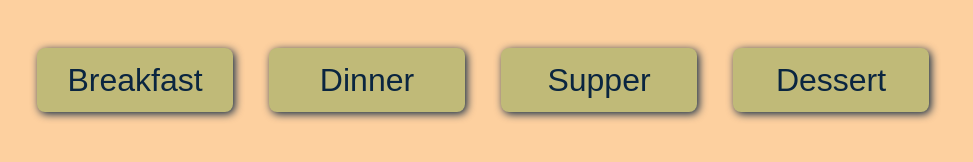
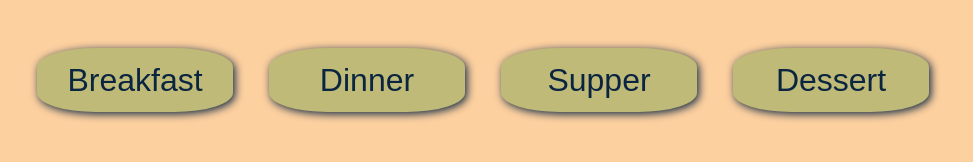
Before and after one commit to wiertlooo/38794_38381_38543_38379-, a React (Create React App) app: page / in a window 1280 px wide. Shown: the part 162-324 px from the top of the page, without its empty margins (157-1130 px from the left). Built offline with nearby package versions, Linux system fonts and the light colour scheme.

Commit message:
style buttons

```diff
--- a/src/pages/Home.tsx
+++ b/src/pages/Home.tsx
@@ -41,6 +41,8 @@ const Home: React.FC = () => {
                 <button className="btn btn-dessert">Dessert</button>
             </div>
             {buttonClicked && <RecipeComponent type={typeProp} />}
+
+            {/* tylko do stylowania, usunąć później */}
             <div id="recipe-container">
                 <div className="two-column">
                     <div className="col-left">
@@ -63,7 +65,8 @@ const Home: React.FC = () => {
                     <div className="col-right">
                         <img
                             className="anim-slide-in"
-                            src="https://img.freepik.com/free-photo/grilled-chicken-rice-spicy-chickpeas-avocado-cabbage-pepper-buddha-bowl_127032-1996.jpg?w=826&t=st=1718193180~exp=1718193780~hmac=717bd059b95c2ef7590d69d59b0d903b7599751e0c627e55b32b2cc037f86c5d"
+                            // src="https://img.freepik.com/free-photo/grilled-chicken-rice-spicy-chickpeas-avocado-cabbage-pepper-buddha-bowl_127032-1996.jpg?w=826&t=st=1718193180~exp=1718193780~hmac=717bd059b95c2ef7590d69d59b0d903b7599751e0c627e55b32b2cc037f86c5d"
+                            src="https://i2.wp.com/www.downshiftology.com/wp-content/uploads/2020/02/Chicken-Fajitas-7.jpg"
                             alt={`recipe.name`}
                         />
                     </div>
--- a/src/styles/style.css
+++ b/src/styles/style.css
@@ -18,8 +18,7 @@ html {
 }
 
 h1,
-h2,
-h3 {
+h2 {
     font-family: fontRegular;
     color: #0a2540;
 }
@@ -38,7 +37,7 @@ p {
 /* LAYOUT */
 .two-column {
     width: 80%;
-    margin: 42px auto 0 auto;
+    margin: 42px auto 32px auto;
     display: flex;
     flex-direction: row;
     justify-content: center;
@@ -84,14 +83,15 @@ h1 {
     background: #c0ba78;
     font-size: 32px;
     cursor: pointer;
-    border-radius: 8px;
-    transition: background-color 0.16s;
+    border-radius: 30%;
+    transition: background-color 0.16s, letter-spacing 0.16s;
     color: #0a2540;
     box-shadow: 2px 2px 8px #0a2540;
 }
 
 .btn:hover {
     background: #e7df86;
+    letter-spacing: 0.3px;
 }
 
 /* RECIPE */
@@ -119,7 +119,6 @@ h1 {
 .col-right img {
     position: relative;
     right: -200px;
-    top: -100px;
     max-width: 80%;
     border-radius: 8px;
     border: 1px solid #ddd;
@@ -141,7 +140,6 @@ h1 {
 @-webkit-keyframes slide-in {
     100% {
         right: 0;
-        top: 0;
         transform: rotate(2deg);
         opacity: 1;
     }
@@ -150,7 +148,6 @@ h1 {
 @keyframes slide-in {
     100% {
         right: 0;
-        top: 0;
         transform: rotate(2deg);
         opacity: 1;
     }
```
